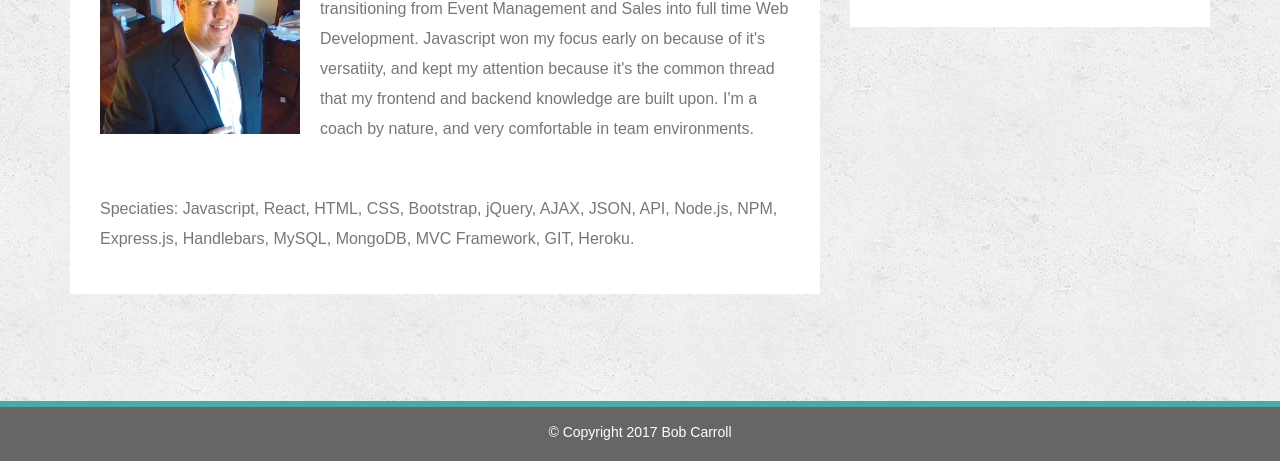
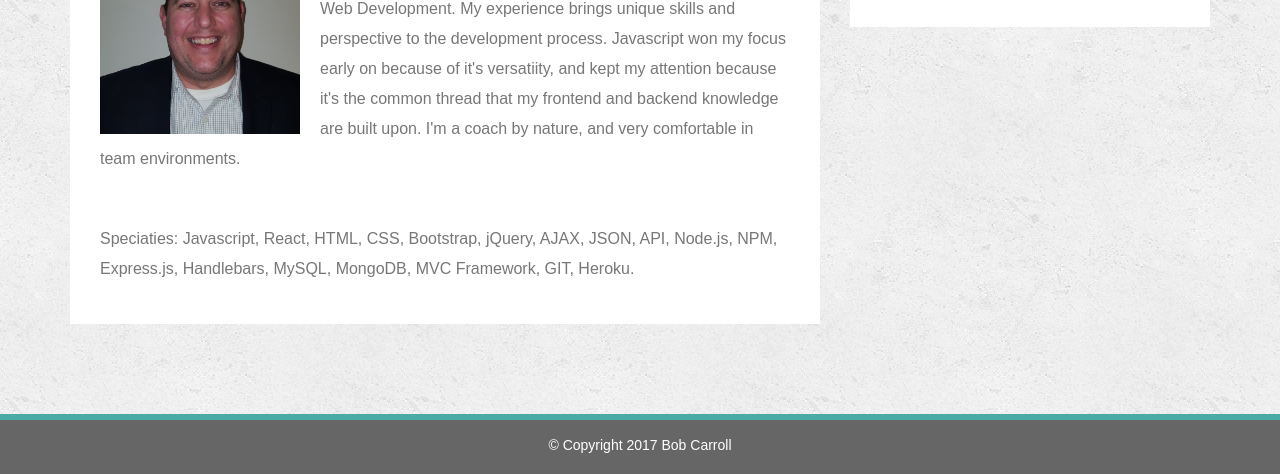
Before and after one commit to codebob44/Bootstrap-Portfolio, a plain HTML site: page index.html in a window 1280 px wide. Shown: the part 339-813 px from the top of the page. Drawn offline with nearby package versions, Linux system fonts and the light colour scheme.

Commit message:
img change text change

```diff
--- a/index.html
+++ b/index.html
@@ -56,8 +56,8 @@
             <article class="about-me-content">
               <h1 class="about-me-header">About Me</h1>
               <hr class="about-me-hr"/>
-              <img src="assets/images/bc.jpg" alt="" id="bob-image"/>
-              <p>Without Javascript I'd be a great "idea" guy, just without any code to show for it. Curiosity drives my passions.  I'm a lifelong learner transitioning from Event Management and Sales into full time Web Development. Javascript won my focus early on because of it's versatiity, and kept my attention because it's the common thread that my frontend and backend knowledge are built upon. I'm a coach by nature, and very comfortable in team environments.</p>
+              <img src="assets/images/bc4.jpg" alt="" id="bob-image"/>
+              <p>Curiosity drives my passions, javascript codes my ideas along the way. I'm a lifelong learner transitioning from Sales into full time Web Development. My experience brings unique skills and perspective to the development process.  Javascript won my focus early on because of it's versatiity, and kept my attention because it's the common thread that my frontend and backend knowledge are built upon. I'm a coach by nature, and very comfortable in team environments.</p>
               <br/>
               <p>Speciaties: Javascript, React, HTML, CSS, Bootstrap, jQuery, AJAX, JSON, API, Node.js, NPM, Express.js, Handlebars, MySQL, MongoDB, MVC Framework, GIT, Heroku.</p>
             </article>
```
Also changed, not shown: assets/images/bc4.jpg (added), 1 other file.
